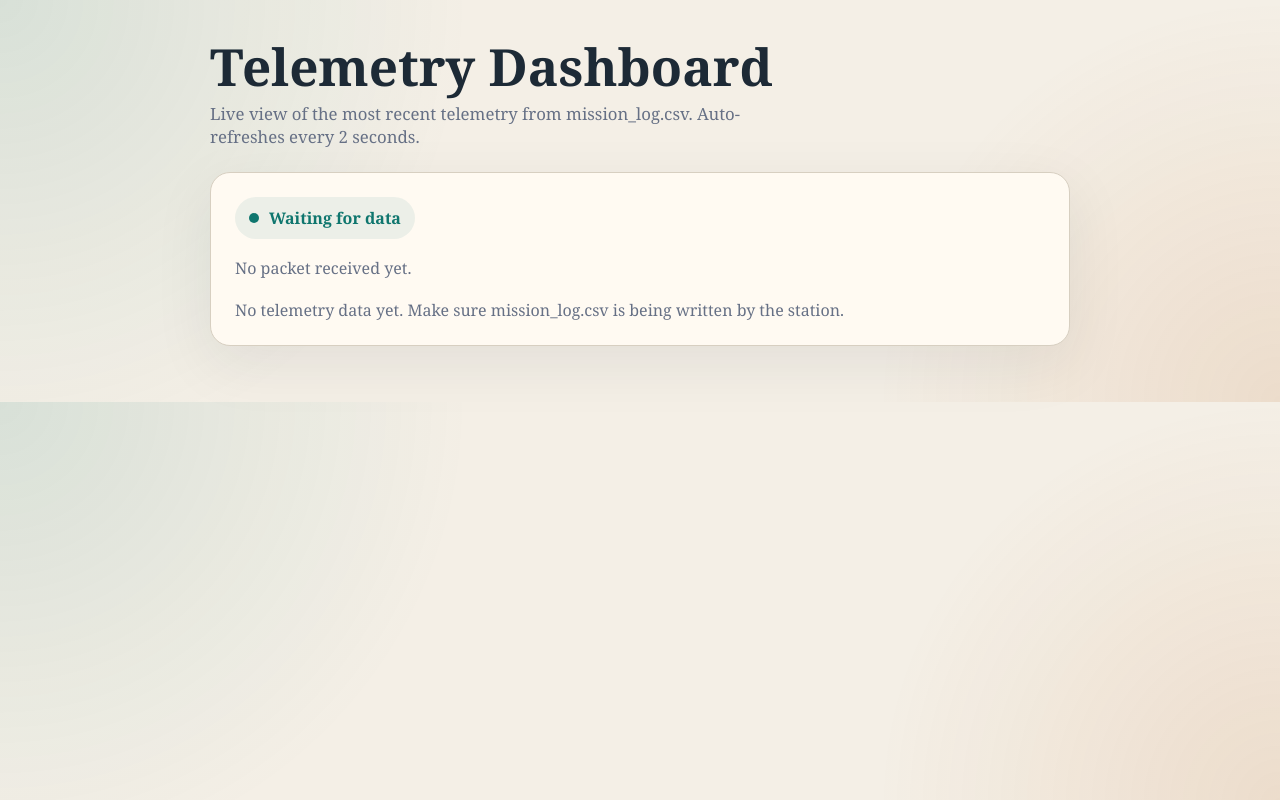
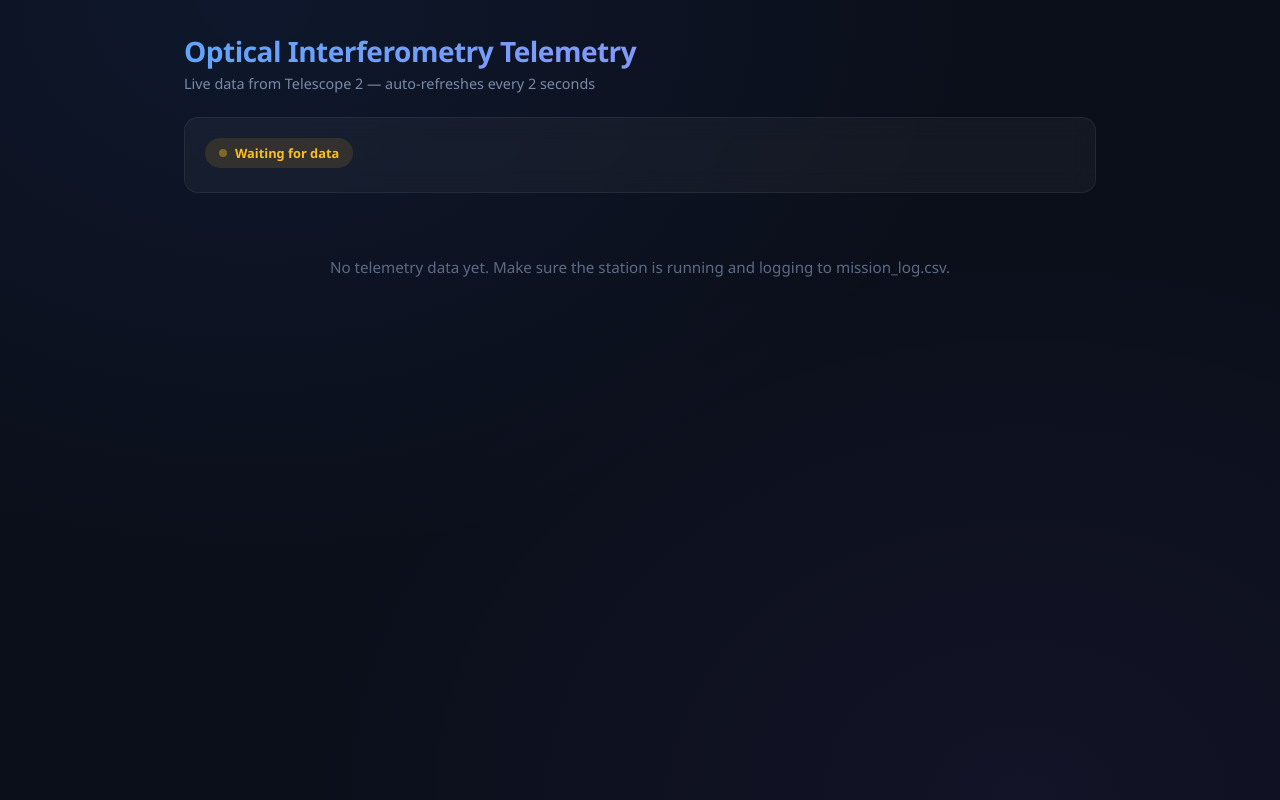
Before and after one commit to ahmedmbazaia/PFE, a Flask app: page / in a window 1280 px wide. Run offline with Flask 3, Linux system fonts and the light colour scheme.

Commit message:
redesign dashboard with dark space theme and card layout
Display T2 orientation (pitch/roll/yaw), sensors (light, distances),
T2 GPS, and station GPS in separate cards. Live connection badge with
pulse animation. Auto-refreshes every 2 seconds.

Co-Authored-By: Claude Opus 4.6 <noreply@anthropic.com>

```diff
--- a/dashboard/templates/index.html
+++ b/dashboard/templates/index.html
@@ -3,192 +3,291 @@
 <head>
     <meta charset="utf-8">
     <meta name="viewport" content="width=device-width, initial-scale=1">
-    <title>Telemetry Dashboard</title>
+    <title>PFE Telemetry Dashboard</title>
     <style>
-        :root {
-            --bg: #f4efe6;
-            --panel: #fffaf2;
-            --ink: #1d2a36;
-            --accent: #0f766e;
-            --muted: #667085;
-            --line: #d7cfc1;
+        * { box-sizing: border-box; margin: 0; padding: 0; }
+
+        body {
+            font-family: 'Segoe UI', system-ui, -apple-system, sans-serif;
+            background: #0b0f1a;
+            color: #e0e6f0;
+            min-height: 100vh;
+            background-image:
+                radial-gradient(ellipse at 20% 0%, rgba(56, 120, 255, 0.08) 0%, transparent 50%),
+                radial-gradient(ellipse at 80% 100%, rgba(139, 92, 246, 0.06) 0%, transparent 50%);
         }
 
-        * {
-            box-sizing: border-box;
+        header {
+            padding: 32px 24px 0;
+            max-width: 960px;
+            margin: 0 auto;
         }
 
-        body {
-            margin: 0;
-            font-family: Georgia, "Times New Roman", serif;
-            color: var(--ink);
-            background:
-                radial-gradient(circle at top left, rgba(15, 118, 110, 0.12), transparent 35%),
-                radial-gradient(circle at bottom right, rgba(180, 83, 9, 0.12), transparent 30%),
-                var(--bg);
+        header h1 {
+            font-size: 1.75rem;
+            font-weight: 700;
+            letter-spacing: -0.5px;
+            background: linear-gradient(135deg, #60a5fa, #a78bfa);
+            -webkit-background-clip: text;
+            -webkit-text-fill-color: transparent;
         }
 
-        main {
-            max-width: 900px;
-            margin: 0 auto;
-            padding: 40px 20px 56px;
+        header p {
+            color: #7a8ba8;
+            margin-top: 4px;
+            font-size: 0.9rem;
         }
 
-        .hero {
-            margin-bottom: 24px;
+        .grid {
+            max-width: 960px;
+            margin: 24px auto;
+            padding: 0 24px 48px;
+            display: grid;
+            grid-template-columns: 1fr 1fr;
+            gap: 16px;
         }
 
-        h1 {
-            margin: 0 0 8px;
-            font-size: clamp(2rem, 4vw, 3.4rem);
-            line-height: 1.05;
+        .card {
+            background: rgba(255, 255, 255, 0.04);
+            border: 1px solid rgba(255, 255, 255, 0.07);
+            border-radius: 14px;
+            padding: 20px;
+            backdrop-filter: blur(12px);
+            transition: border-color 0.3s;
         }
 
-        .subtitle {
-            margin: 0;
-            max-width: 60ch;
-            color: var(--muted);
-            font-size: 1.05rem;
+        .card:hover {
+            border-color: rgba(96, 165, 250, 0.25);
         }
 
-        .panel {
-            background: var(--panel);
-            border: 1px solid var(--line);
-            border-radius: 20px;
-            padding: 24px;
-            box-shadow: 0 18px 60px rgba(29, 42, 54, 0.08);
+        .card.wide {
+            grid-column: 1 / -1;
         }
 
-        .status {
+        .card-label {
+            font-size: 0.7rem;
+            font-weight: 600;
+            text-transform: uppercase;
+            letter-spacing: 1.2px;
+            color: #5b6b85;
+            margin-bottom: 12px;
+        }
+
+        .metric {
+            display: flex;
+            justify-content: space-between;
+            align-items: baseline;
+            padding: 8px 0;
+            border-bottom: 1px solid rgba(255, 255, 255, 0.04);
+        }
+
+        .metric:last-child { border-bottom: none; }
+
+        .metric-name {
+            font-size: 0.85rem;
+            color: #8a9bb5;
+        }
+
+        .metric-value {
+            font-size: 1.1rem;
+            font-weight: 600;
+            font-variant-numeric: tabular-nums;
+            color: #e0e6f0;
+        }
+
+        .metric-value.accent { color: #60a5fa; }
+        .metric-value.warn   { color: #fbbf24; }
+        .metric-value.good   { color: #34d399; }
+
+        /* Status badge */
+        .status-bar {
+            display: flex;
+            align-items: center;
+            justify-content: space-between;
+            flex-wrap: wrap;
+            gap: 12px;
+            margin-bottom: 4px;
+        }
+
+        .badge {
             display: inline-flex;
             align-items: center;
-            gap: 10px;
-            margin-bottom: 18px;
-            padding: 10px 14px;
+            gap: 8px;
+            padding: 6px 14px;
             border-radius: 999px;
-            background: rgba(15, 118, 110, 0.08);
-            color: var(--accent);
-            font-weight: 700;
+            font-size: 0.8rem;
+            font-weight: 600;
         }
 
-        .dot {
-            width: 10px;
-            height: 10px;
+        .badge.live {
+            background: rgba(52, 211, 153, 0.12);
+            color: #34d399;
+        }
+
+        .badge.offline {
+            background: rgba(251, 191, 36, 0.12);
+            color: #fbbf24;
+        }
+
+        .badge.error {
+            background: rgba(248, 113, 113, 0.12);
+            color: #f87171;
+        }
+
+        .pulse {
+            width: 8px;
+            height: 8px;
             border-radius: 50%;
             background: currentColor;
+            animation: pulse-anim 2s infinite;
         }
 
-        .meta {
-            margin-bottom: 20px;
-            color: var(--muted);
+        @keyframes pulse-anim {
+            0%, 100% { opacity: 1; }
+            50% { opacity: 0.3; }
         }
 
-        table {
-            width: 100%;
-            border-collapse: collapse;
+        .timestamp-text {
+            font-size: 0.8rem;
+            color: #5b6b85;
         }
 
-        th,
-        td {
-            padding: 12px 10px;
-            border-bottom: 1px solid var(--line);
-            text-align: left;
-            vertical-align: top;
+        .empty-msg {
+            text-align: center;
+            padding: 48px 20px;
+            color: #5b6b85;
+            font-size: 0.95rem;
+            grid-column: 1 / -1;
         }
 
-        th {
-            width: 34%;
-        }
-
-        .empty {
-            margin: 0;
-            color: var(--muted);
-        }
-
-        @media (max-width: 640px) {
-            th,
-            td {
-                display: block;
-                width: 100%;
-                padding-left: 0;
-                padding-right: 0;
-            }
-
-            tr {
-                display: block;
-                padding: 10px 0;
-            }
+        @media (max-width: 600px) {
+            .grid { grid-template-columns: 1fr; }
+            header h1 { font-size: 1.4rem; }
         }
     </style>
 </head>
 <body>
-    <main>
-        <section class="hero">
-            <h1>Telemetry Dashboard</h1>
-            <p class="subtitle">Live view of the most recent telemetry from mission_log.csv. Auto-refreshes every 2 seconds.</p>
-        </section>
+    <header>
+        <h1>Optical Interferometry Telemetry</h1>
+        <p>Live data from Telescope 2 — auto-refreshes every 2 seconds</p>
+    </header>
 
-        <section class="panel">
-            <div id="status" class="status">
-                <span class="dot"></span>
-                <span>Waiting for data</span>
-            </div>
-            <div id="meta" class="meta">No packet received yet.</div>
-            <div id="content">
-                <p class="empty">Power on the TTGO sender and make sure the LoRa frequency matches the HAT receiver.</p>
-            </div>
-        </section>
-    </main>
+    <div class="grid" id="dashboard">
+        <div class="empty-msg">Connecting to station...</div>
+    </div>
 
     <script>
-        function formatValue(value) {
-            if (value === null || value === undefined || value === "") {
-                return "—";
-            }
-            if (typeof value === "object") {
-                return JSON.stringify(value);
-            }
-            return String(value);
+        function fmt(val, decimals = 1) {
+            if (val === null || val === undefined || val === "") return "\u2014";
+            const n = Number(val);
+            return isNaN(n) ? String(val) : n.toFixed(decimals);
         }
 
-        function renderTable(data) {
-            const entries = Object.entries(data);
-            if (!entries.length) {
-                return '<p class="empty">No fields in the latest packet.</p>';
+        function renderDashboard(payload) {
+            const el = document.getElementById("dashboard");
+
+            if (payload.status !== "ok" || !payload.data) {
+                el.innerHTML = `
+                    <div class="card wide">
+                        <div class="status-bar">
+                            <span class="badge offline"><span class="pulse"></span> Waiting for data</span>
+                        </div>
+                    </div>
+                    <div class="empty-msg">No telemetry data yet. Make sure the station is running and logging to mission_log.csv.</div>
+                `;
+                return;
             }
 
-            const rows = entries.map(([key, value]) => `
-                <tr>
-                    <th>${key}</th>
-                    <td>${formatValue(value)}</td>
-                </tr>
-            `).join("");
+            const d = payload.data;
 
-            return `<table><tbody>${rows}</tbody></table>`;
+            el.innerHTML = `
+                <div class="card wide">
+                    <div class="status-bar">
+                        <span class="badge live"><span class="pulse"></span> Connected</span>
+                        <span class="timestamp-text">Station: ${d.timestamp || "\u2014"}</span>
+                    </div>
+                </div>
+
+                <div class="card">
+                    <div class="card-label">Orientation (T2)</div>
+                    <div class="metric">
+                        <span class="metric-name">Pitch</span>
+                        <span class="metric-value accent">${fmt(d.t2_pitch)}&deg;</span>
+                    </div>
+                    <div class="metric">
+                        <span class="metric-name">Roll</span>
+                        <span class="metric-value accent">${fmt(d.t2_roll)}&deg;</span>
+                    </div>
+                    <div class="metric">
+                        <span class="metric-name">Yaw</span>
+                        <span class="metric-value accent">${fmt(d.t2_yaw)}&deg;</span>
+                    </div>
+                </div>
+
+                <div class="card">
+                    <div class="card-label">Sensors (T2)</div>
+                    <div class="metric">
+                        <span class="metric-name">Light Intensity</span>
+                        <span class="metric-value warn">${fmt(d.t2_light_intensity, 0)}</span>
+                    </div>
+                    <div class="metric">
+                        <span class="metric-name">Sky Distance</span>
+                        <span class="metric-value">${fmt(d.t2_sky_distance_mm, 0)} mm</span>
+                    </div>
+                    <div class="metric">
+                        <span class="metric-name">Baseline Distance</span>
+                        <span class="metric-value">${fmt(d.t2_baseline_distance_mm, 0)} mm</span>
+                    </div>
+                </div>
+
+                <div class="card">
+                    <div class="card-label">GPS (T2)</div>
+                    <div class="metric">
+                        <span class="metric-name">Latitude</span>
+                        <span class="metric-value good">${fmt(d.t2_lat, 6)}</span>
+                    </div>
+                    <div class="metric">
+                        <span class="metric-name">Longitude</span>
+                        <span class="metric-value good">${fmt(d.t2_lon, 6)}</span>
+                    </div>
+                    <div class="metric">
+                        <span class="metric-name">Altitude</span>
+                        <span class="metric-value">${fmt(d.t2_altitude, 1)} m</span>
+                    </div>
+                </div>
+
+                <div class="card">
+                    <div class="card-label">Station GPS</div>
+                    <div class="metric">
+                        <span class="metric-name">Latitude</span>
+                        <span class="metric-value good">${fmt(d.gps_lat, 6)}</span>
+                    </div>
+                    <div class="metric">
+                        <span class="metric-name">Longitude</span>
+                        <span class="metric-value good">${fmt(d.gps_lon, 6)}</span>
+                    </div>
+                    <div class="metric">
+                        <span class="metric-name">Altitude</span>
+                        <span class="metric-value">${fmt(d.gps_altitude, 1)} m</span>
+                    </div>
+                </div>
+            `;
         }
 
         async function refresh() {
             try {
-                const response = await fetch("/api/latest");
-                const payload = await response.json();
-
-                const status = document.getElementById("status");
-                const meta = document.getElementById("meta");
-                const content = document.getElementById("content");
-
-                if (payload.status === "ok") {
-                    status.innerHTML = '<span class="dot"></span><span>Receiving data</span>';
-                    meta.textContent = `Last packet received at ${payload.received_at}`;
-                    content.innerHTML = renderTable(payload.data);
-                } else {
-                    status.innerHTML = '<span class="dot"></span><span>Waiting for data</span>';
-                    meta.textContent = "No packet received yet.";
-                    content.innerHTML = '<p class="empty">No telemetry data yet. Make sure mission_log.csv is being written by the station.</p>';
-                }
-            } catch (error) {
-                document.getElementById("status").innerHTML = '<span class="dot"></span><span>Dashboard error</span>';
-                document.getElementById("meta").textContent = "Could not load telemetry from the Flask server.";
-                document.getElementById("content").innerHTML = `<p class="empty">${error}</p>`;
+                const res = await fetch("/api/latest");
+                const payload = await res.json();
+                renderDashboard(payload);
+            } catch (err) {
+                document.getElementById("dashboard").innerHTML = `
+                    <div class="card wide">
+                        <div class="status-bar">
+                            <span class="badge error"><span class="pulse"></span> Connection error</span>
+                        </div>
+                    </div>
+                    <div class="empty-msg">${err}</div>
+                `;
             }
         }
 
```
